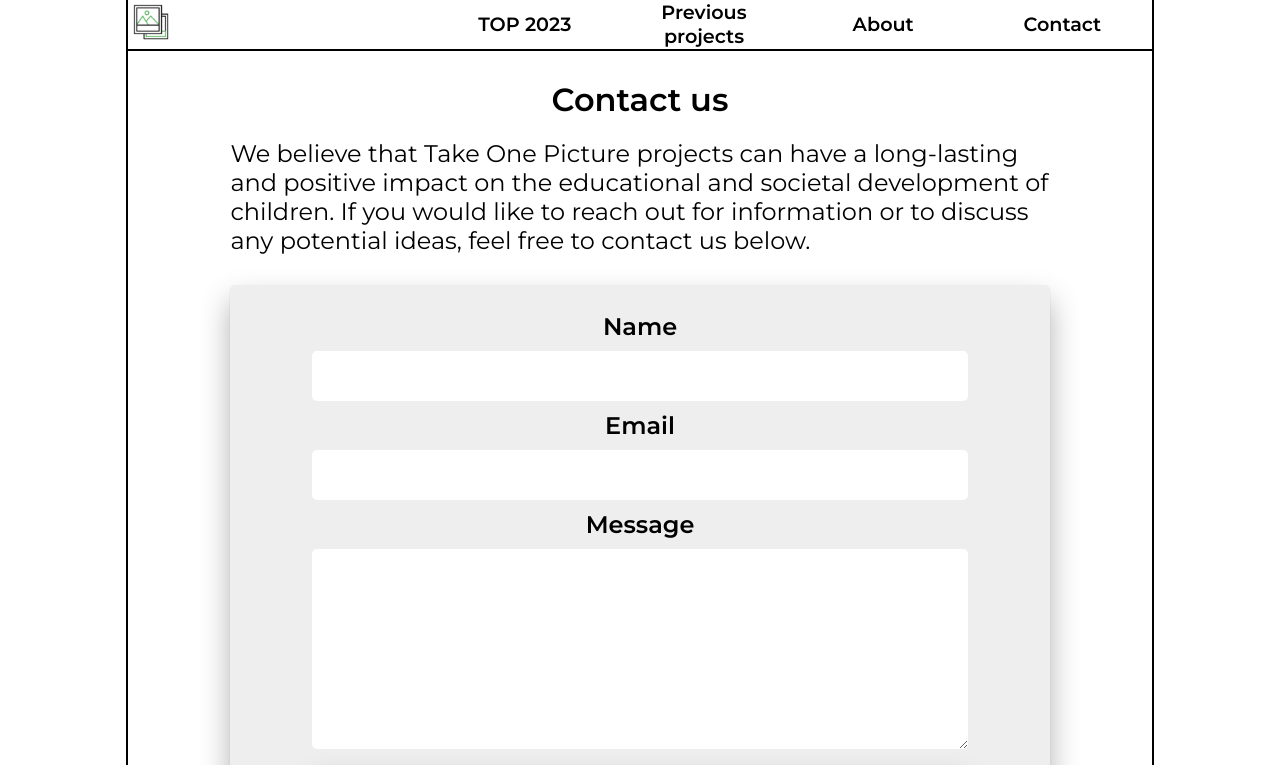
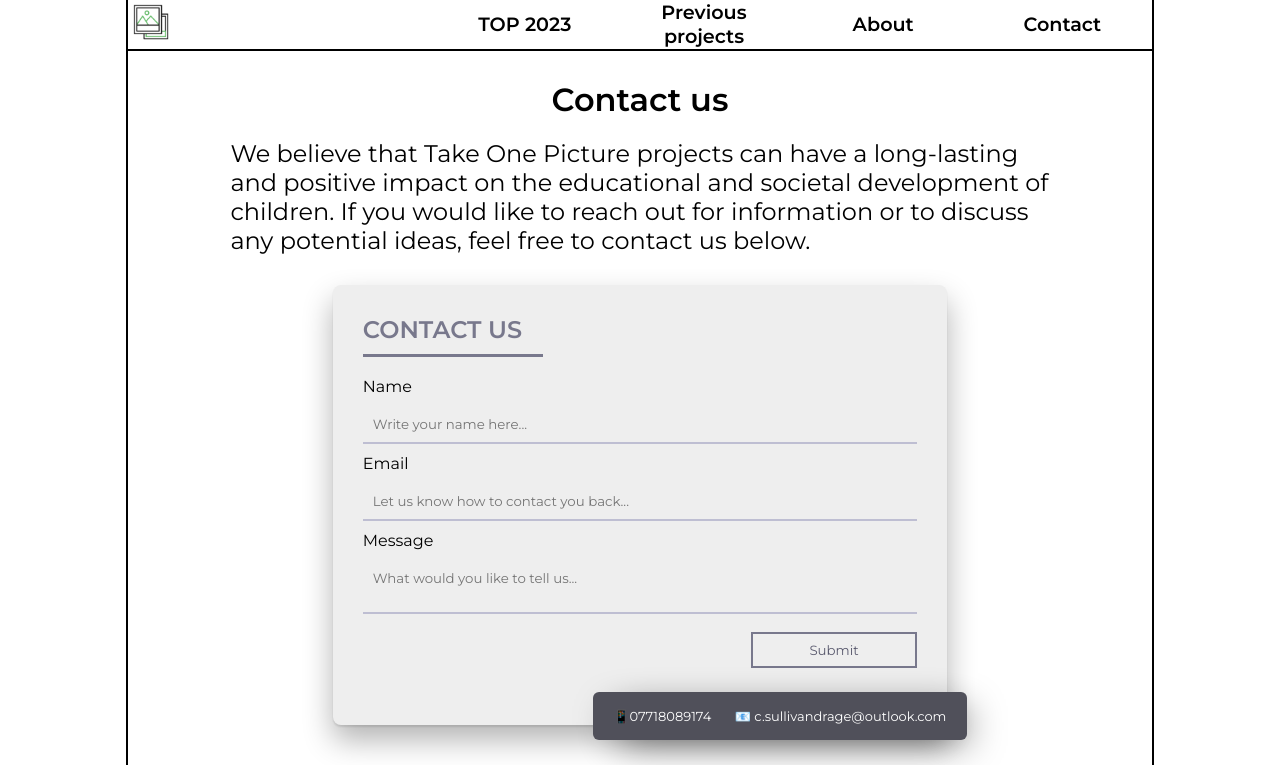
Before and after one commit to Callasaurus/take-one-picture-project, a Next.js app in the folder my-app/: page /Components/Contact in a window 1280 px wide. Shown: the top 765 px of the page. Built offline with nearby package versions, Linux system fonts and the light colour scheme.

Commit message:
updating css for contact form

```diff
--- a/my-app/pages/Components/Contact.tsx
+++ b/my-app/pages/Components/Contact.tsx
@@ -35,14 +35,21 @@ export default function Contact() {
           </FadeInSection>
 
           <FadeInSection>
-              <form className='form-contact' ref={form} onSubmit={sendEmail}>
+              <form className='form' ref={form} onSubmit={sendEmail}>
+                <h2>CONTACT US</h2>
                   <label>Name</label>
-                  <input type="text" name="user_name" />
+                  <input type="text" name="user_name" placeholder="Write your name here..." />
                   <label>Email</label>
-                  <input type="email" name="user_email" />
+                  <input type="email" name="user_email" placeholder="Let us know how to contact you back..." />
                   <label>Message</label>
-                  <textarea name="message" />
-                  <button type="submit" value="Send">Submit</button>
+                  <textarea name="message" placeholder="What would you like to tell us..." />
+                  <div className='contact-button-container'>
+                    <button type="submit" value="Send">Submit</button>
+                  </div>
+                  <div className='form-span'>
+                    <span></span> 📱07718089174
+                    <span></span> 📧 c.sullivandrage@outlook.com
+                </div>
               </form>
           </FadeInSection>
 
--- a/my-app/styles/globals.css
+++ b/my-app/styles/globals.css
@@ -366,59 +366,96 @@
   padding-top: 30px;
 }
 
-.form-contact {
+.form{
   display: flex;
   flex-direction: column;
-  width: 80%;
-  align-items: center;
-  justify-content: center;
+  width: 60%;
+  height:440px;
   background-color: #eeeeee;
-  border-radius: 5px;
-  height: 550px;
+  border-radius:8px;
+  box-shadow: rgba(0, 0, 0, 0.3) 0px 15px 30px, rgba(0, 0, 0, 0.105) 0px 2px 2px;
+  margin: auto;
+  padding:20px 30px;
+  box-sizing:border-box;
+  position:relative;
+  margin-bottom: 40px;
   gap: 10px;
-  margin: auto;
-  box-shadow: rgba(0, 0, 0, 0.3) 0px 15px 30px, rgba(0, 0, 0, 0.105) 0px 2px 2px;
-  margin-bottom: 40px;
 }
 
-.form-contact input {
-  width: 80%;
-  height: 50px;
-  border-radius: 5px;
-  border: none;
-  font-size: large;
+h2 {
+  margin:10px 0;
+  padding-bottom:10px;
+  width:180px;
+  color:#78788c;
+  border-bottom:3px solid #78788c
 }
 
-.form-contact textarea {
-  width: 80%;
-  height: 200px;
-  border-radius: 5px;
-  border: none;
-  font-size: large;
+.form input {
+  width:100%;
+  padding:10px;
+  box-sizing:border-box;
+  background:none;
+  outline:none;
+  resize:none;
+  border:0;
+  transition:all .3s;
+  border-bottom:2px solid #bebed2
 }
 
-.form-contact label {
-  text-align: center;
-  font-weight: bold;
-  font-size: x-large;
+.form textarea {
+  width:100%;
+  padding:10px;
+  box-sizing:border-box;
+  background:none;
+  outline:none;
+  resize:none;
+  border:0;
+  transition:all .3s;
+  border-bottom:2px solid #bebed2
 }
 
-.form-contact button {
-  width: 80%;
-  background-color: white;
-  border: none;
-  border-radius: 5px;
-  box-shadow: rgba(0, 0, 0, 0.3) 0px 15px 30px, rgba(0, 0, 0, 0.22) 0px 5px 5px;
-  height: 40px;
-  font-size: x-large;
-  cursor: pointer;
-  font-weight: bold;
-  margin-top: 10px;
+.form input:focus {
+  border-bottom:2px solid #78788c
 }
 
-.form-contact button:hover {
-  background-color: rgba(255, 255, 255, 0.486);
- }
+.form button {
+  padding:8px 12px;
+  margin:8px 0 0;
+  border:2px solid #78788c;
+  background:0;
+  color:#5a5a6e;
+  cursor:pointer;
+  transition:all .3s;
+  width: 30%
+}
+
+.contact-button-container {
+  display: flex;
+  justify-content: flex-end;
+}
+
+form button:hover {
+  background:#78788c;
+  color:#fff
+}
+
+.form-span {
+  content:'Hi';
+  position:absolute;
+  bottom:-15px;
+  right:-20px;
+  background:#50505a;
+  color:#fff;
+  width:370px;
+  padding:16px 4px 16px 0;
+  border-radius:6px;
+  font-size:13px;
+  box-shadow:10px 10px 40px -14px #000
+}
+
+.form span {
+  margin:0 5px 0 15px
+}
 
 
 /*  CAROUSEL CSS */
```
Also changed, not shown: my-app/pages/index.tsx (+6 -6 lines).
